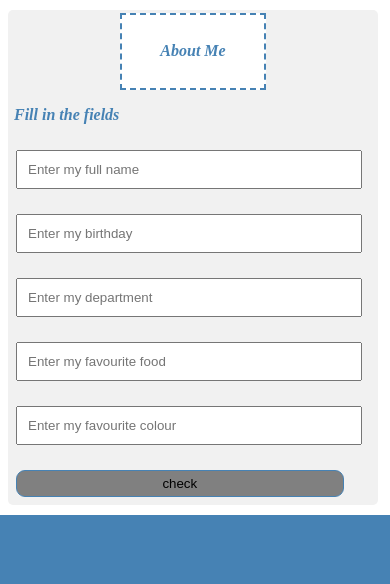
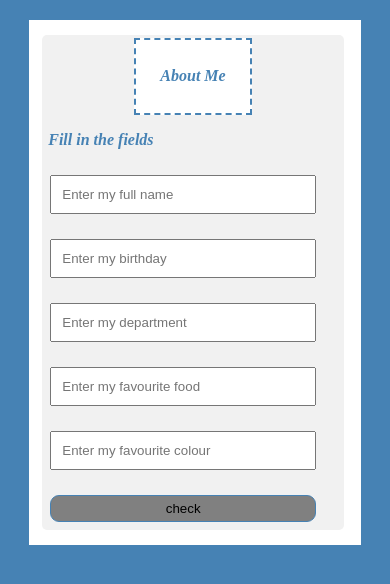
Before and after one commit to Oyindamola01/Oyindamola01, a plain HTML site: page Aboutmyself.html in a window 390 px wide. Drawn offline with Linux system fonts and the light colour scheme.

Commit message:
Update myself.css

```diff
--- a/myself.css
+++ b/myself.css
@@ -13,6 +13,8 @@ form{
 			padding: 10px;
 			box-sizing: border-box;
 			margin-top: 30px;
+			padding: 15px;
+
 
 		}
 
@@ -23,7 +25,7 @@ form{
 			margin-left: 5px;
 			margin-top: 10px;
 			margin-right: 8px;
-			border:;
+
 
 		}
 		#container{
@@ -32,6 +34,7 @@ form{
 			padding: 3px;
 			border-radius: 5px;
 			margin-left: -2px;
+
 					}
 		h4{
 			text-align: center;
@@ -85,11 +88,17 @@ form{
 }
 @media  screen and ( max-width: 400px) {
   /* For mobile phones: */
+  *{
+  	box-sizing: border-box;
+  }
   form {
-    width: 100%;
+    width: 85%;
+    padding: 15px;
+    margin: auto;
+    margin-top: 20px;
   }
   input{
-  	width: 95%;
+  	width: 90%;
   }
 
 }
```
